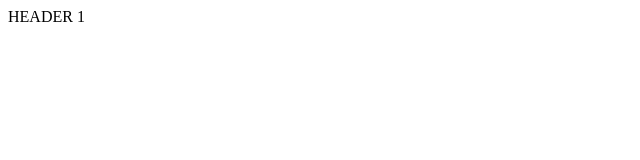
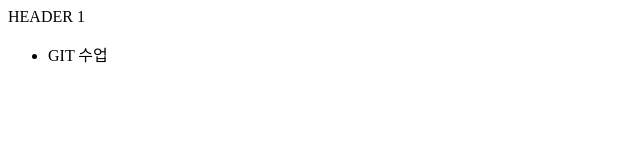
Before and after one commit to NSSDev/Tranning, a plain HTML site: page index.html in a window 1280 px wide. Shown: the full height of the page, 0-640 px from the left. Drawn offline with Linux system fonts and the light colour scheme.

Commit message:
li  git수업 추

```diff
--- a/index.html
+++ b/index.html
@@ -4,6 +4,7 @@
         HEADER 1
     </head>
     <ul>
+         <li>GIT 수업</li>
     </ul>
 </body>
 <body></body>
```
